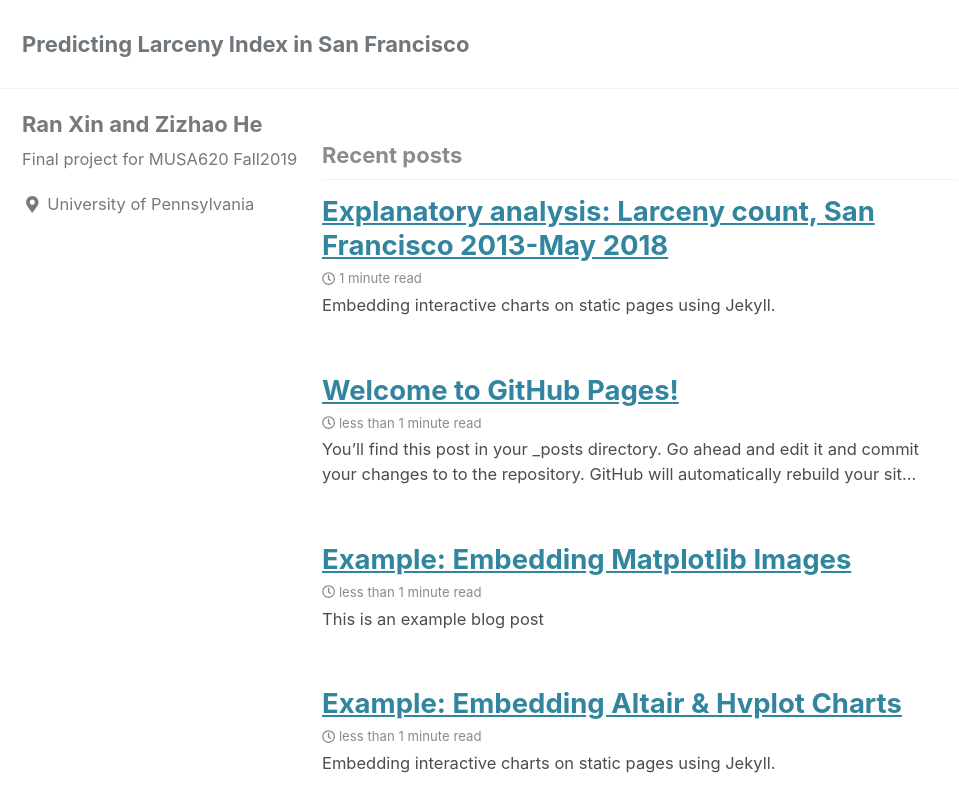
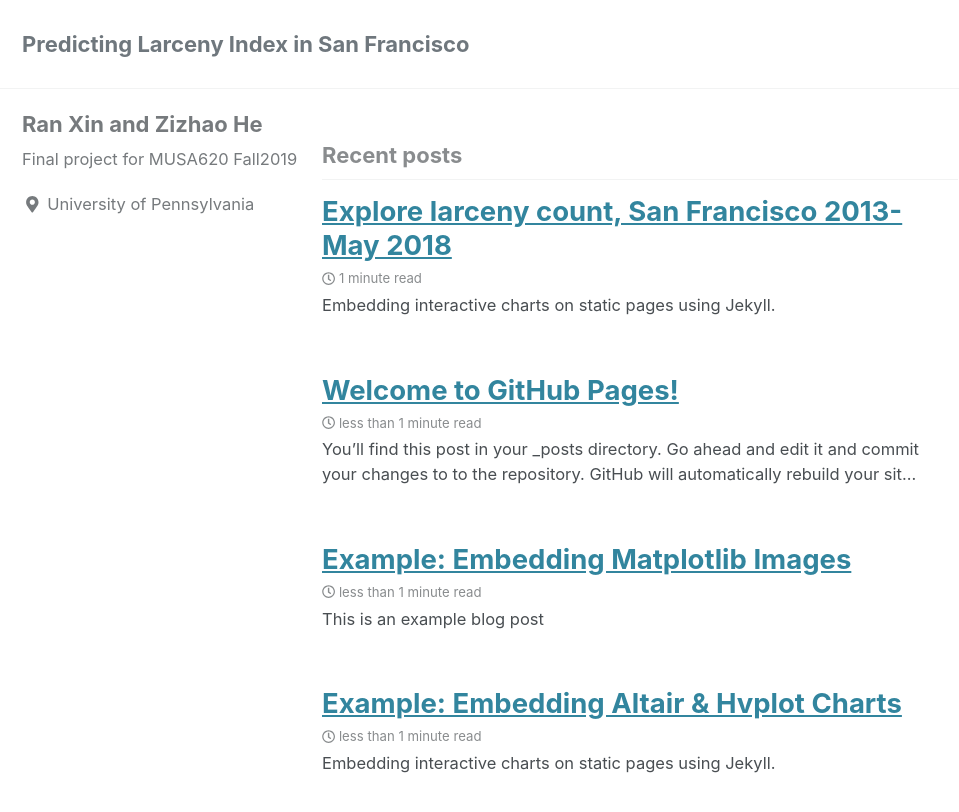
Before and after one commit to njxinran95/xin_he_finalproject, a Jekyll site: the page built from index.html, in a window 1280 px wide and 900 px high. Shown: the top 812 px of the window, without its empty margins (0-959 px from the left). Built offline with Jekyll 4.4.1, drawn with Linux system fonts in a browser that asks for light colours; cached includes are drawn as plain includes; nearby versions of some CDN libraries; a script that is not in the unit is left out; the list of posts is cut into pages by our own code.

Commit message:
Update 2019-12-14-larceny.md

```diff
--- a/_posts/2019-12-14-larceny.md
+++ b/_posts/2019-12-14-larceny.md
@@ -1,5 +1,5 @@
 ---
-title: 'Explanatory analysis: Larceny count, San Francisco 2013-May 2018'
+title: 'Explore larceny count, San Francisco 2013-May 2018'
 date: 2019-12-14
 published: true
 tags:
```
